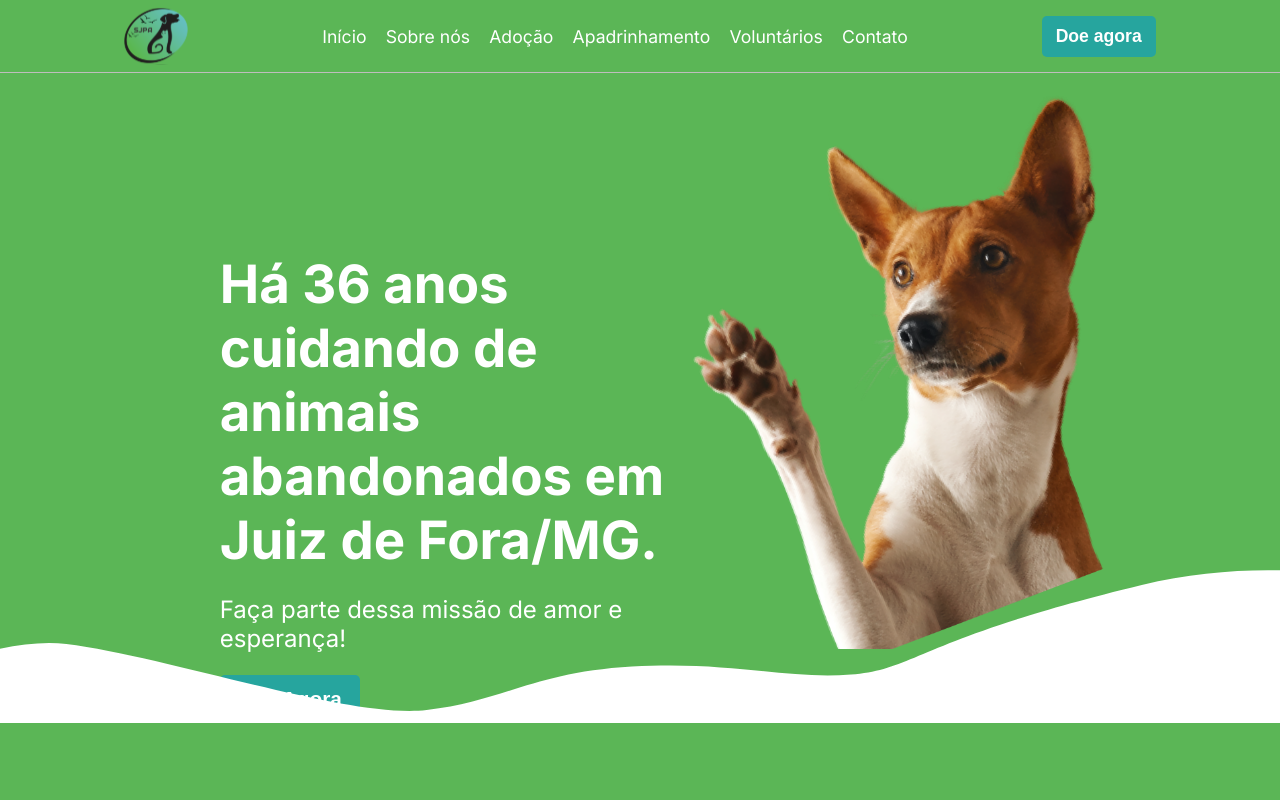
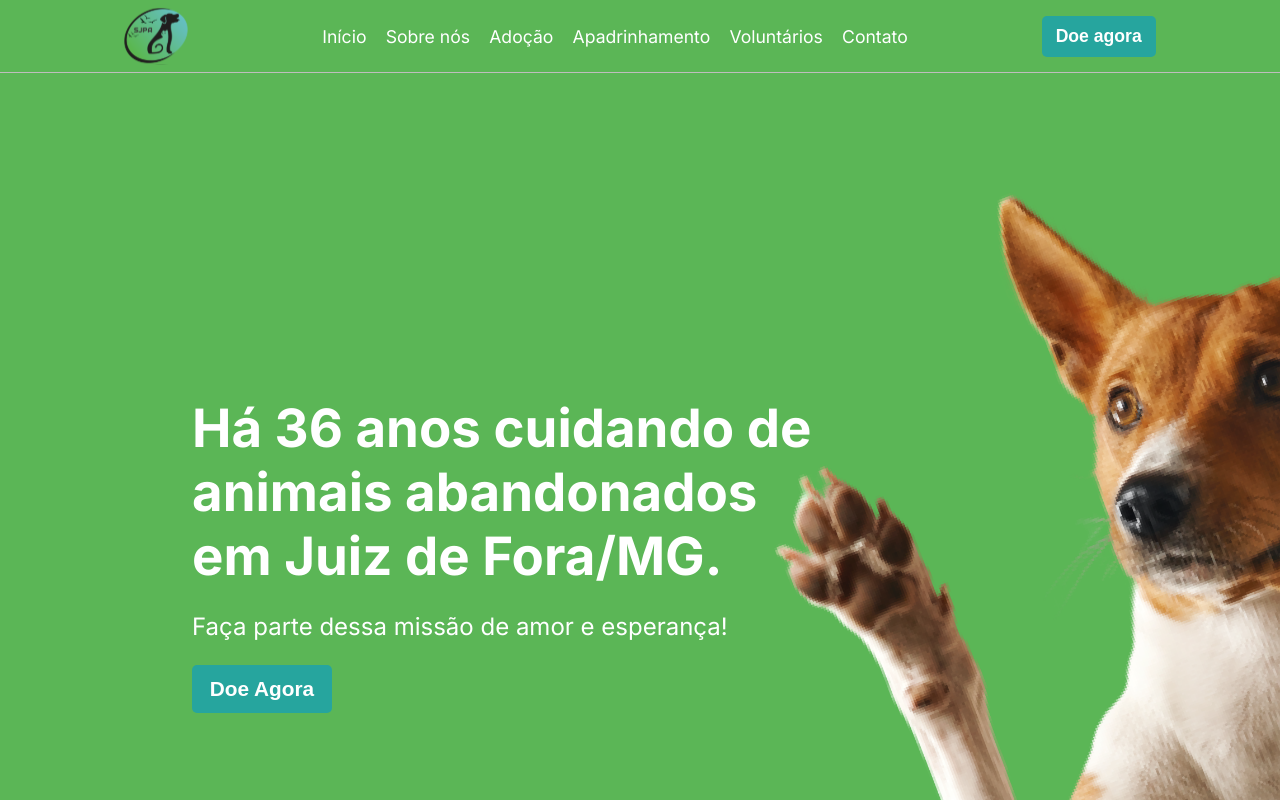
Before and after one commit to patriciasanttos/projeto-grupo3, a React (Create React App) app in the folder app/: page / in a window 1280 px wide. Shown: the top 800 px of the page. Built offline with nearby package versions, Linux system fonts and the light colour scheme.

Commit message:
Fixed home page hero

```diff
--- a/app/src/components/carousel/Carousel.scss
+++ b/app/src/components/carousel/Carousel.scss
@@ -14,7 +14,7 @@
             gap: 5%;
 
             width: 60%;
-            margin-bottom: 5%;
+            margin-bottom: 2%;
         }
 
         .arrow {
--- a/app/src/pages/public/landing_page/index.jsx
+++ b/app/src/pages/public/landing_page/index.jsx
@@ -11,8 +11,6 @@ import { animals } from "./animals";
 import "./landingPage.scss";
 
 // import images
-import heroDog from "../../../assets/images/hero-dog.png";
-import Waves from "../../../assets/images/hero-waves.svg";
 import partnerImg from "../../../assets/images/partner-img.svg";
 import sponsorImg from "../../../assets/images/sponsor-img.svg";
 import volunteerImg from "../../../assets/images/volunteer-img.svg";
@@ -37,12 +35,15 @@ function LandingPage() {
       <NavBar />
 
       <section className="hero">
-        <div className="title-img">
-          <div>
-            <h1 className="hero-title hero-all-text">
-              Há 36 anos cuidando de animais abandonados em Juiz de Fora/MG.
+        <div className="hero-all-text">
+          <h1 className="hero-title">
+            Há 36 anos cuidando de
+            <br />
+            animais abandonados
+            <br />
+            em Juiz de Fora/MG.
           </h1>
-            <p className="hero-text hero-all-text">
+          <p className="hero-text">
             Faça parte dessa missão de amor e esperança!
           </p>
           <div className="btn-donation">
@@ -51,11 +52,6 @@ function LandingPage() {
             </Link>
           </div>
         </div>
-          <div>
-            <img className="hero-dog" src={heroDog} alt="" />
-          </div>
-        </div>
-        <img className="waves" src={Waves} alt="" />
       </section>
 
       <section className="section-adoption">
--- a/app/src/pages/public/landing_page/landingPage.scss
+++ b/app/src/pages/public/landing_page/landingPage.scss
@@ -54,36 +54,32 @@ h3 {
 }
 
 .hero {
-    background-color: var(--background-primary-color);
+    background-image: url("../../../assets/images/hero-dog.png");
+    background-repeat: no-repeat;
+    background-size: cover;
     border-top: 1px solid rgb(191, 189, 189);
 
-    height: 100vh;
-    // height: calc(100% - 20vw);
+    height: 120vh;
 
-    .title-img {
+    margin-bottom: 40px;
+    padding-left: 15%;
+
     display: flex;
-        justify-content: space-evenly;
-    }
+    flex-direction: column;
+    justify-content: center;
 
-    .hero-all-text {
-        width: 35vw;
-        padding: 0 0 5% 30%;
-    }
 
     .hero-title {
         font-size: 3.3rem;
         text-align: left;
-        padding-top: 40%;
-
     }
 
     .hero-text {
         font-size: 1.5rem;
-        margin: 0;
+    }
 }
 
 .btn-donation {
-        margin-left: 30%;
     height: 2.8rem;
 
     button {
@@ -91,17 +87,6 @@ h3 {
     }
 }
 
-    .hero-dog {
-        width: 45vw;
-
-    }
-
-    .waves {
-        width: 100vw;
-        position: relative;
-        bottom: 150px;
-    }
-}
 
 .section-adoption {
     background-image: url('../../../assets/images/background.svg');
```
Also changed, not shown: app/src/assets/images/hero-dog.png, app/src/assets/images/hero-waves.svg (deleted). Lines whose indentation alone changed are shown as unchanged.
